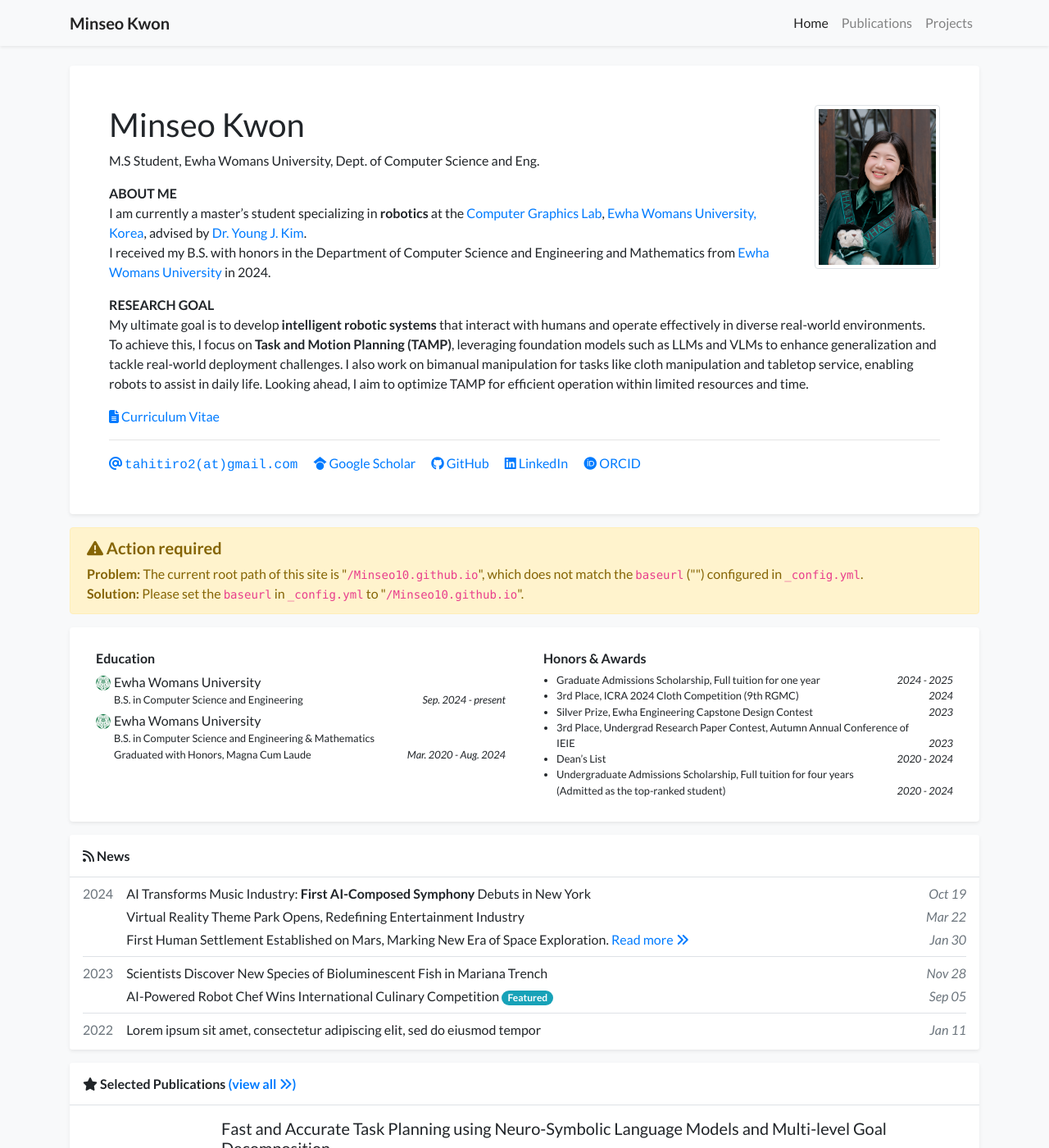
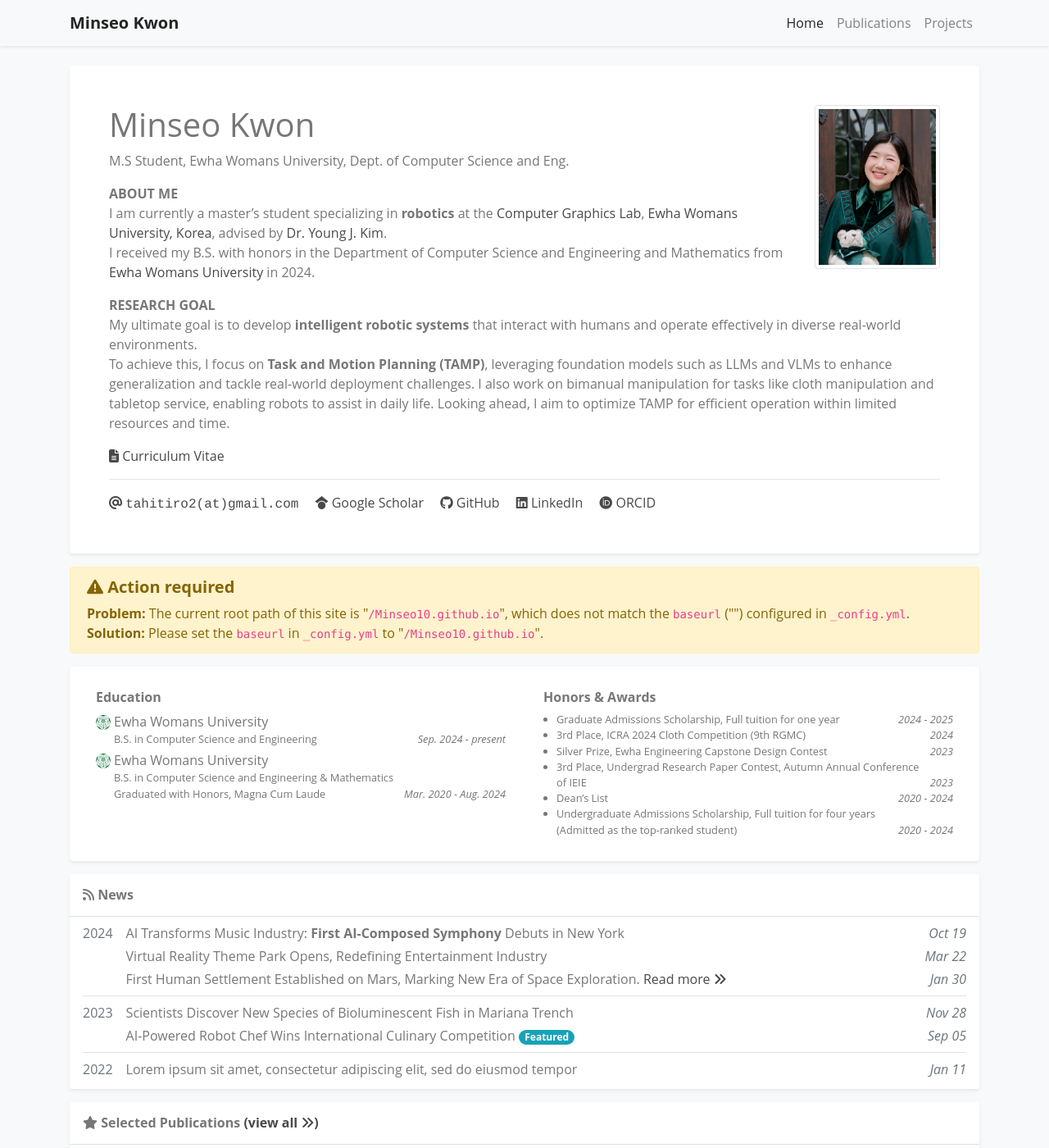
Before and after one commit to Minseo10/Minseo10.github.io, a Jekyll site: the page built from index.html, in a window 1280 px wide and 1400 px high. Shown: the whole window at 82% size. Built offline with Jekyll 4.4.1, drawn with Linux system fonts in a browser that asks for light colours; nearby versions of some CDN libraries; a style sheet for code colours, icons or effects is not loaded.

Commit message:
Update global.css

```diff
--- a/assets/css/global.css
+++ b/assets/css/global.css
@@ -1,13 +1,26 @@
 @charset "utf-8";
 body {
-    font-family: "Lato", sans-serif;
+    font-family: "Open Sans", sans-serif;
     font-weight: 400;
     padding-top: 5.0rem;
+    color: #777;
 }
 
 h1, h2, h3, h4, h5, h6,
 .h1, .h2, .h3, .h4, .h5, .h6 {
     font-weight: 700;
+}
+
+a {
+  color: #494949;
+  -webkit-transition: 0.5s;
+  -o-transition: 0.5s;
+  transition: 0.5s;
+}
+a:hover, a:active, a:focus {
+  color: black;
+  outline: none;
+  text-decoration: none;
 }
 
 .text-profile-position {
```
